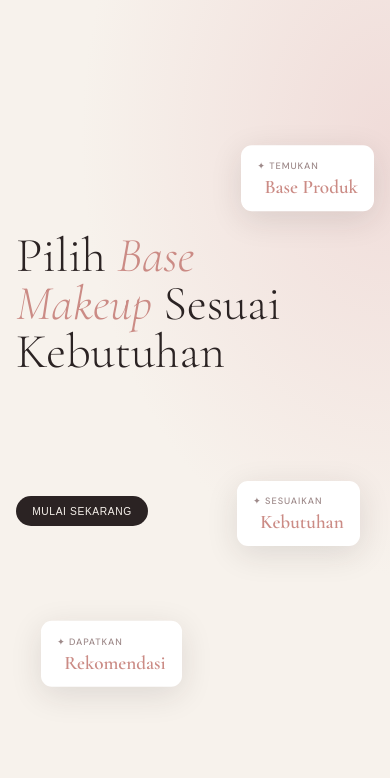
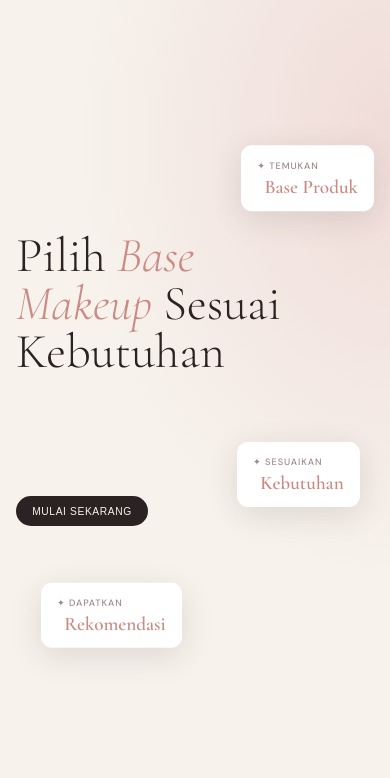
Before and after one commit to jihanagfria/Web_Rekomendasi, a Flask app: page / in a window 390 px wide. Shown: the part 66-844 px from the top of the page. Run offline with Flask 3, Linux system fonts and the light colour scheme.

Commit message:
Update style.css

```diff
--- a/frontend/static/style.css
+++ b/frontend/static/style.css
@@ -617,8 +617,8 @@ body {
   .app-view-home .hc-label { font-size: .58rem; }
   .app-view-home .hc-step { font-size: 1.2rem; }
   .app-view-home .hc1 { top: 20%; right: 0; left: auto; }
-  .app-view-home .hc2 { top: 62%; right: 4%; left: auto; }
-  .app-view-home .hc3 { top: 81%; left: 7%; }
+  .app-view-home .hc2 { top: 57%; right: 4%; left: auto; }
+  .app-view-home .hc3 { top: 76%; left: 7%; }
 }
 /* Utility: visibility is controlled by JavaScript without inline styles. */
 .is-hidden {
```
